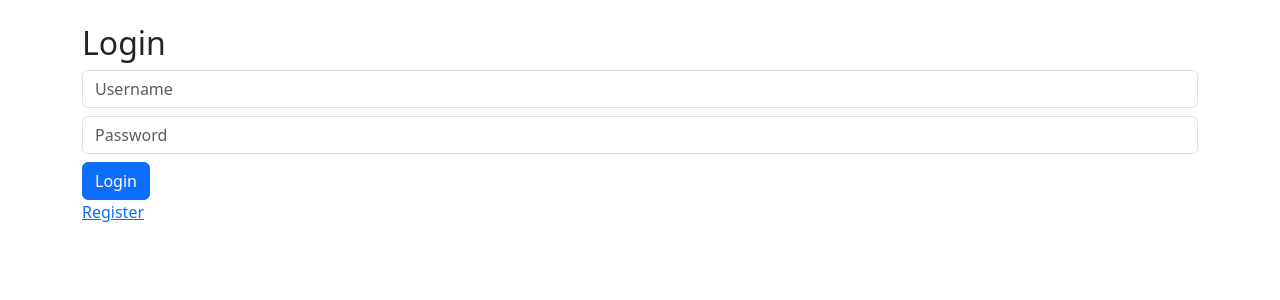
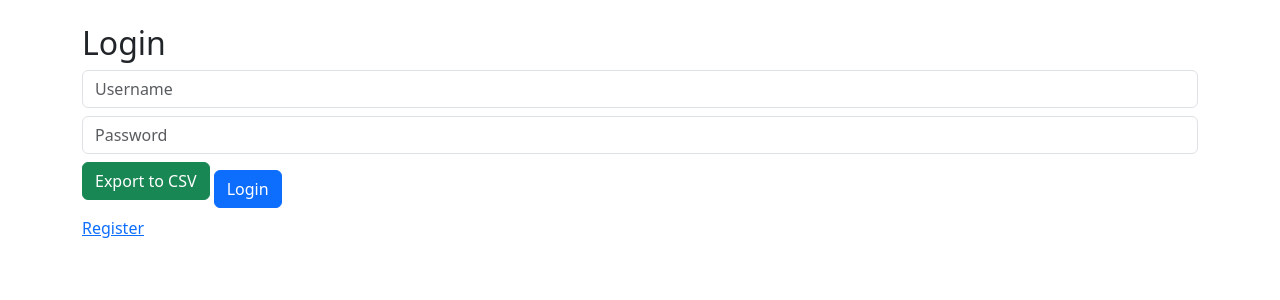
Before and after one commit to DurgeshGowda-HB/expense-tracker-app, a Django app: page /login/ in a window 1280 px wide. Shown: the part 56-356 px from the top of the page. Run offline with Django 5.2, Linux system fonts and the light colour scheme.

Commit message:
added UI with date filet and export button

```diff
--- a/tracker/templates/tracker/login.html
+++ b/tracker/templates/tracker/login.html
@@ -7,6 +7,7 @@
     {% csrf_token %}
     <input type="text" name="username" placeholder="Username" class="form-control mb-2">
     <input type="password" name="password" placeholder="Password" class="form-control mb-2">
+    <a href="/export/" class="btn btn-success mb-3" download>Export to CSV</a>
     <button type="submit" class="btn btn-primary">Login</button>
 </form>
 
--- a/tracker/urls.py
+++ b/tracker/urls.py
@@ -11,5 +11,5 @@ urlpatterns = [
     path('register/', views.register, name='register'),
     path('logout/', views.user_logout, name='logout'),
     path('profile/', views.profile, name='profile'),
-
+    path('export/', views.export_csv, name='export_csv'),
 ]
```
